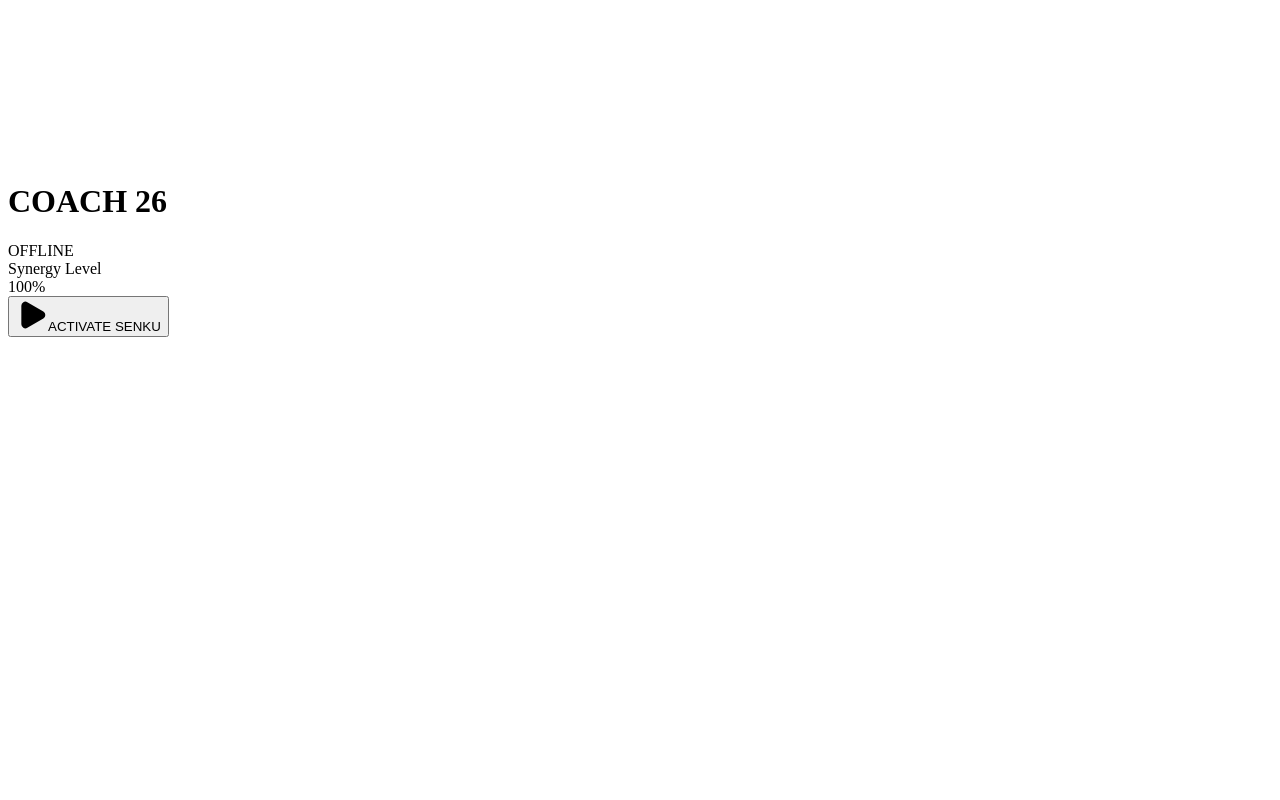
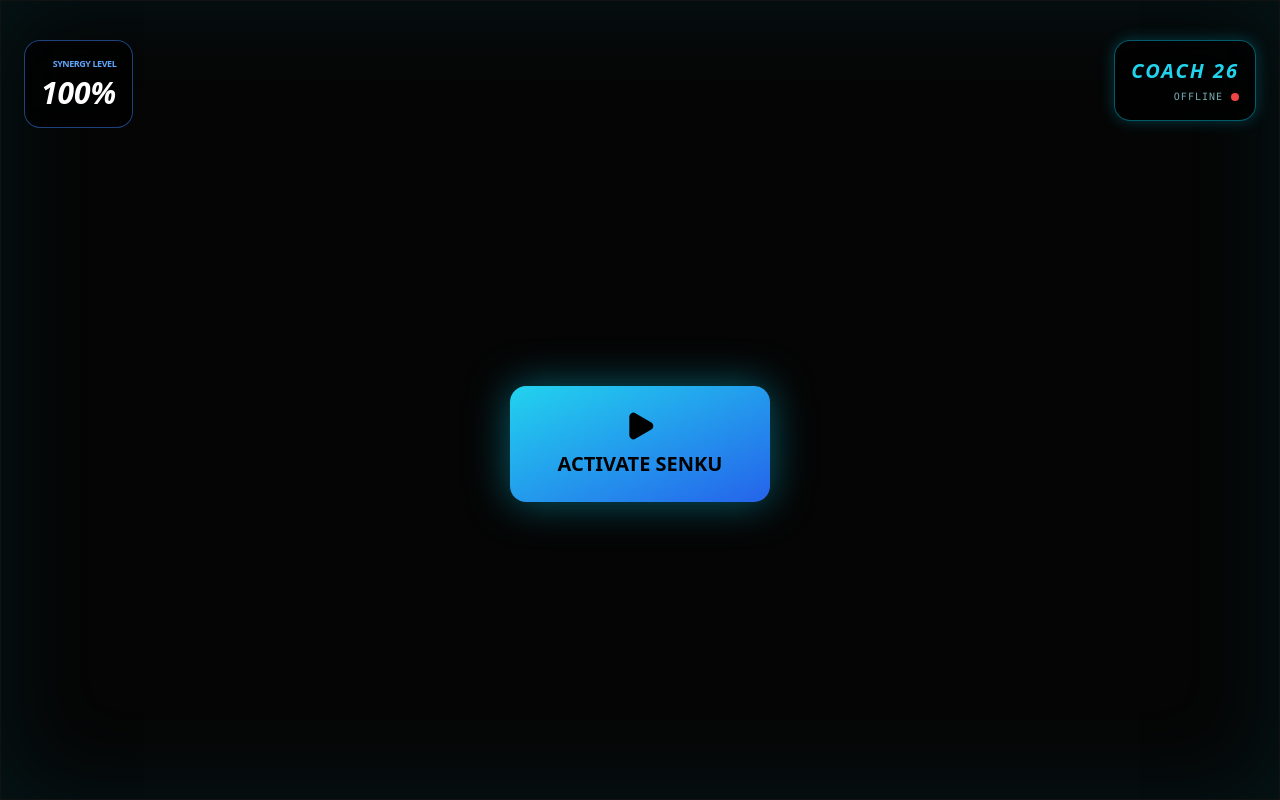
Before and after one commit to alkorgli-B/coash26, a Next.js app: page / in a window 1280 px wide. Built offline with nearby package versions, Linux system fonts and the light colour scheme.

Commit message:
Create layout.tsx

```diff
--- /dev/null
+++ b/app/layout.tsx
@@ -0,0 +1,19 @@
+import "./globals.css";
+import type { Metadata } from "next";
+
+export const metadata: Metadata = {
+  title: "Coash26 - Senku AI",
+  description: "Next-gen AI Coach for eFootball",
+};
+
+export default function RootLayout({
+  children,
+}: {
+  children: React.ReactNode;
+}) {
+  return (
+    <html lang="ar" dir="rtl">
+      <body>{children}</body>
+    </html>
+  );
+}
```
